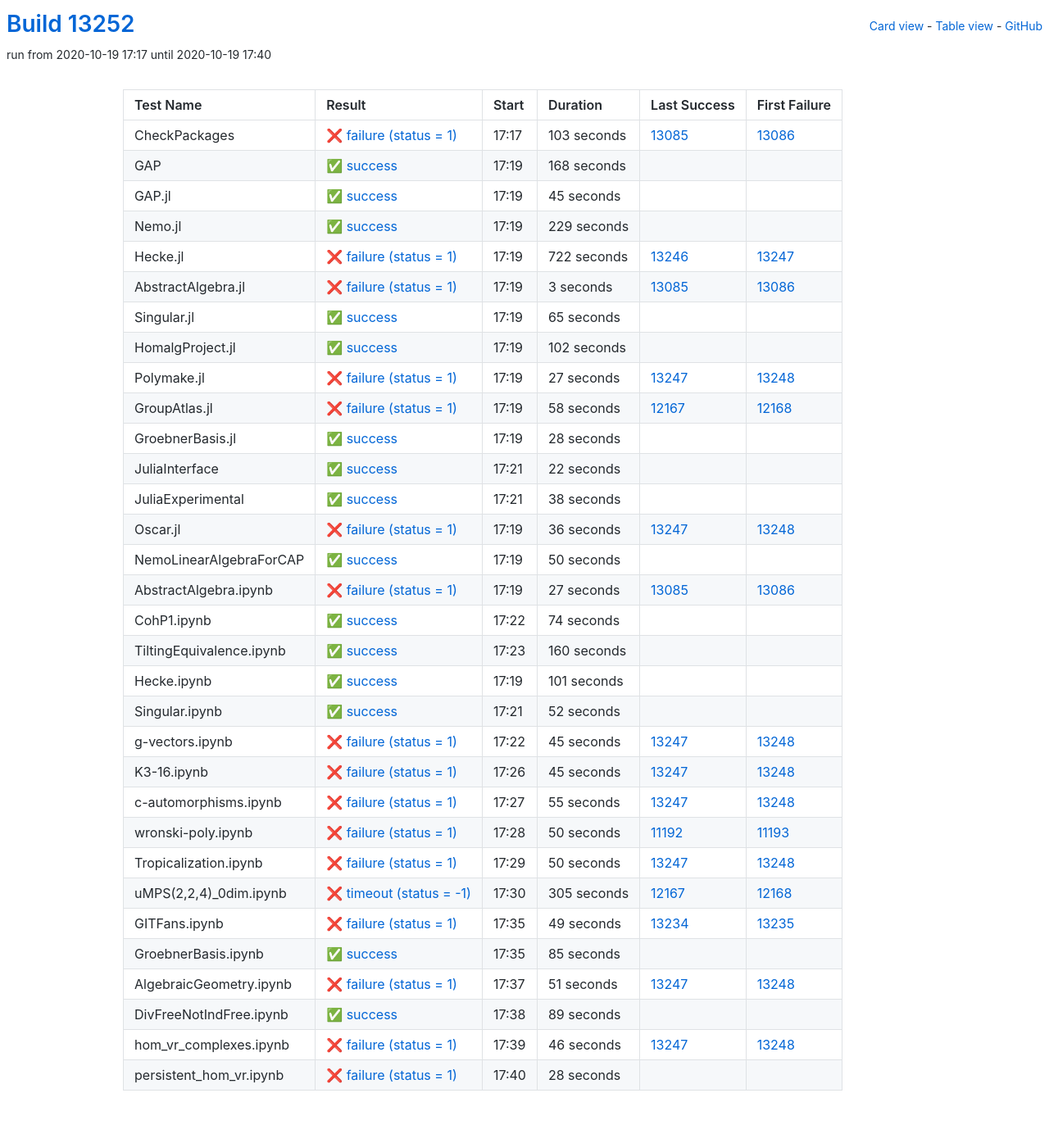
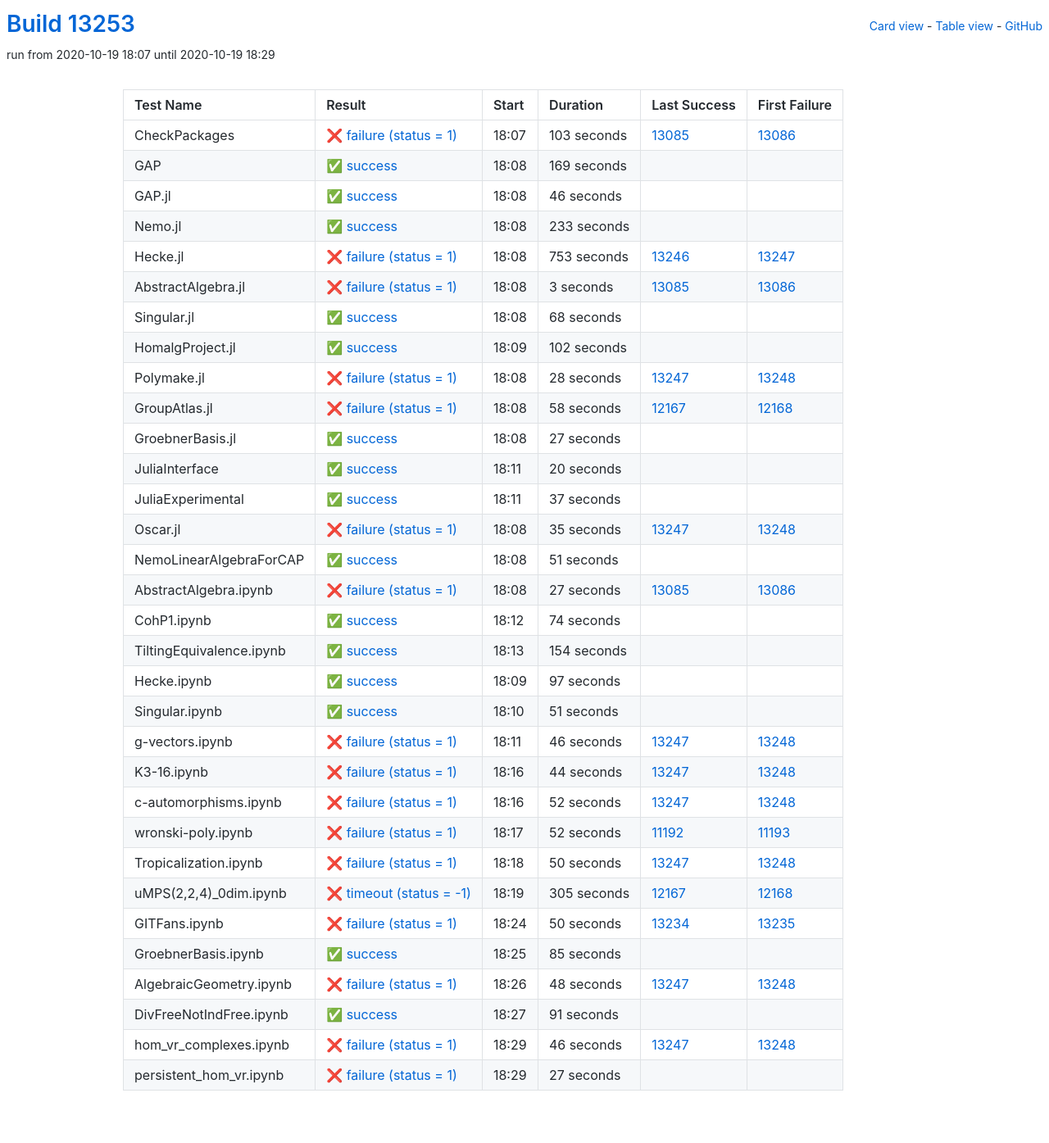
Before and after one commit to oscar-system/oscar-ci-status, a Jekyll site: the page built from table.html, in a window 1280 px wide. Shown: the whole page at 82% size. Built offline with Jekyll 4.4.1, drawn with Linux system fonts in a browser that asks for light colours.

Commit message:
Build #13253

```diff
--- a/_data/ci.yml
+++ b/_data/ci.yml
@@ -1,6 +1,6 @@
 ---
-build: 13252
-build_url: https://oscarci.mathematik.uni-kl.de/job/oscar/13252/
+build: 13253
+build_url: https://oscarci.mathematik.uni-kl.de/job/oscar/13253/
 job: oscar
 organization: oscar-system
 repo: oscar-ci-status
@@ -8,8 +8,8 @@
 tests:
 - name: CheckPackages
   id: checkpackages
-  log: https://oscarci.mathematik.uni-kl.de/job/oscar/13252/artifact/logs/build-13252/CheckPackages.log
-  start: 2020-10-19 17:17
+  log: https://oscarci.mathematik.uni-kl.de/job/oscar/13253/artifact/logs/build-13253/CheckPackages.log
+  start: 2020-10-19 18:07
   success: false
   exitcode: 1
   status: failure
@@ -20,56 +20,56 @@
   first_failure_url: https://oscarci.mathematik.uni-kl.de/job/oscar/13086/
 - name: GAP
   id: gap
-  log: https://oscarci.mathematik.uni-kl.de/job/oscar/13252/artifact/logs/build-13252/GAP.log
-  start: 2020-10-19 17:19
+  log: https://oscarci.mathematik.uni-kl.de/job/oscar/13253/artifact/logs/build-13253/GAP.log
+  start: 2020-10-19 18:08
   success: true
   exitcode: 0
   status: success
-  duration: 168
+  duration: 169
   last_success: false
   last_success_url:
   first_failure: false
   first_failure_url:
 - name: GAP.jl
   id: gap-jl
-  log: https://oscarci.mathematik.uni-kl.de/job/oscar/13252/artifact/logs/build-13252/GAP.jl.log
-  start: 2020-10-19 17:19
+  log: https://oscarci.mathematik.uni-kl.de/job/oscar/13253/artifact/logs/build-13253/GAP.jl.log
+  start: 2020-10-19 18:08
   success: true
   exitcode: 0
   status: success
-  duration: 45
+  duration: 46
   last_success: false
   last_success_url:
   first_failure: false
   first_failure_url:
 - name: Nemo.jl
   id: nemo-jl
-  log: https://oscarci.mathematik.uni-kl.de/job/oscar/13252/artifact/logs/build-13252/Nemo.jl.log
-  start: 2020-10-19 17:19
+  log: https://oscarci.mathematik.uni-kl.de/job/oscar/13253/artifact/logs/build-13253/Nemo.jl.log
+  start: 2020-10-19 18:08
   success: true
   exitcode: 0
   status: success
-  duration: 229
+  duration: 233
   last_success: false
   last_success_url:
   first_failure: false
   first_failure_url:
 - name: Hecke.jl
   id: hecke-jl
-  log: https://oscarci.mathematik.uni-kl.de/job/oscar/13252/artifact/logs/build-13252/Hecke.jl.log
-  start: 2020-10-19 17:19
+  log: https://oscarci.mathematik.uni-kl.de/job/oscar/13253/artifact/logs/build-13253/Hecke.jl.log
+  start: 2020-10-19 18:08
   success: false
   exitcode: 1
   status: failure
-  duration: 722
+  duration: 753
   last_success: 13246
   last_success_url: https://oscarci.mathematik.uni-kl.de/job/oscar/13246/
   first_failure: 13247
   first_failure_url: https://oscarci.mathematik.uni-kl.de/job/oscar/13247/
 - name: AbstractAlgebra.jl
   id: abstractalgebra-jl
-  log: https://oscarci.mathematik.uni-kl.de/job/oscar/13252/artifact/logs/build-13252/AbstractAlgebra.jl.log
-  start: 2020-10-19 17:19
+  log: https://oscarci.mathematik.uni-kl.de/job/oscar/13253/artifact/logs/build-13253/AbstractAlgebra.jl.log
+  start: 2020-10-19 18:08
   success: false
   exitcode: 1
   status: failure
@@ -80,20 +80,20 @@
   first_failure_url: https://oscarci.mathematik.uni-kl.de/job/oscar/13086/
 - name: Singular.jl
   id: singular-jl
-  log: https://oscarci.mathematik.uni-kl.de/job/oscar/13252/artifact/logs/build-13252/Singular.jl.log
-  start: 2020-10-19 17:19
+  log: https://oscarci.mathematik.uni-kl.de/job/oscar/13253/artifact/logs/build-13253/Singular.jl.log
+  start: 2020-10-19 18:08
   success: true
   exitcode: 0
   status: success
-  duration: 65
+  duration: 68
   last_success: false
   last_success_url:
   first_failure: false
   first_failure_url:
 - name: HomalgProject.jl
   id: homalgproject-jl
-  log: https://oscarci.mathematik.uni-kl.de/job/oscar/13252/artifact/logs/build-13252/HomalgProject.jl.log
-  start: 2020-10-19 17:19
+  log: https://oscarci.mathematik.uni-kl.de/job/oscar/13253/artifact/logs/build-13253/HomalgProject.jl.log
+  start: 2020-10-19 18:09
   success: true
   exitcode: 0
   status: success
@@ -104,20 +104,20 @@
   first_failure_url:
 - name: Polymake.jl
   id: polymake-jl
-  log: https://oscarci.mathematik.uni-kl.de/job/oscar/13252/artifact/logs/build-13252/Polymake.jl.log
-  start: 2020-10-19 17:19
+  log: https://oscarci.mathematik.uni-kl.de/job/oscar/13253/artifact/logs/build-13253/Polymake.jl.log
+  start: 2020-10-19 18:08
   success: false
   exitcode: 1
   status: failure
-  duration: 27
+  duration: 28
   last_success: 13247
   last_success_url: https://oscarci.mathematik.uni-kl.de/job/oscar/13247/
   first_failure: 13248
   first_failure_url: https://oscarci.mathematik.uni-kl.de/job/oscar/13248/
 - name: GroupAtlas.jl
   id: groupatlas-jl
-  log: https://oscarci.mathematik.uni-kl.de/job/oscar/13252/artifact/logs/build-13252/GroupAtlas.jl.log
-  start: 2020-10-19 17:19
+  log: https://oscarci.mathematik.uni-kl.de/job/oscar/13253/artifact/logs/build-13253/GroupAtlas.jl.log
+  start: 2020-10-19 18:08
   success: false
   exitcode: 1
   status: failure
@@ -128,68 +128,68 @@
   first_failure_url: https://oscarci.mathematik.uni-kl.de/job/oscar/12168/
 - name: GroebnerBasis.jl
   id: groebnerbasis-jl
-  log: https://oscarci.mathematik.uni-kl.de/job/oscar/13252/artifact/logs/build-13252/GroebnerBasis.jl.log
-  start: 2020-10-19 17:19
+  log: https://oscarci.mathematik.uni-kl.de/job/oscar/13253/artifact/logs/build-13253/GroebnerBasis.jl.log
+  start: 2020-10-19 18:08
   success: true
   exitcode: 0
   status: success
-  duration: 28
+  duration: 27
   last_success: false
   last_success_url:
   first_failure: false
   first_failure_url:
 - name: JuliaInterface
   id: juliainterface
-  log: https://oscarci.mathematik.uni-kl.de/job/oscar/13252/artifact/logs/build-13252/JuliaInterface.log
-  start: 2020-10-19 17:21
+  log: https://oscarci.mathematik.uni-kl.de/job/oscar/13253/artifact/logs/build-13253/JuliaInterface.log
+  start: 2020-10-19 18:11
   success: true
   exitcode: 0
   status: success
-  duration: 22
+  duration: 20
   last_success: false
   last_success_url:
   first_failure: false
   first_failure_url:
 - name: JuliaExperimental
   id: juliaexperimental
-  log: https://oscarci.mathematik.uni-kl.de/job/oscar/13252/artifact/logs/build-13252/JuliaExperimental.log
-  start: 2020-10-19 17:21
+  log: https://oscarci.mathematik.uni-kl.de/job/oscar/13253/artifact/logs/build-13253/JuliaExperimental.log
+  start: 2020-10-19 18:11
   success: true
   exitcode: 0
   status: success
-  duration: 38
+  duration: 37
   last_success: false
   last_success_url:
   first_failure: false
   first_failure_url:
 - name: Oscar.jl
   id: oscar-jl
-  log: https://oscarci.mathematik.uni-kl.de/job/oscar/13252/artifact/logs/build-13252/Oscar.jl.log
-  start: 2020-10-19 17:19
+  log: https://oscarci.mathematik.uni-kl.de/job/oscar/13253/artifact/logs/build-13253/Oscar.jl.log
+  start: 2020-10-19 18:08
   success: false
   exitcode: 1
   status: failure
-  duration: 36
+  duration: 35
   last_success: 13247
   last_success_url: https://oscarci.mathematik.uni-kl.de/job/oscar/13247/
   first_failure: 13248
   first_failure_url: https://oscarci.mathematik.uni-kl.de/job/oscar/13248/
 - name: NemoLinearAlgebraForCAP
   id: nemolinearalgebraforcap
-  log: https://oscarci.mathematik.uni-kl.de/job/oscar/13252/artifact/logs/build-13252/NemoLinearAlgebraForCAP.log
-  start: 2020-10-19 17:19
+  log: https://oscarci.mathematik.uni-kl.de/job/oscar/13253/artifact/logs/build-13253/NemoLinearAlgebraForCAP.log
+  start: 2020-10-19 18:08
   success: true
   exitcode: 0
   status: success
-  duration: 50
+  duration: 51
   last_success: false
   last_success_url:
   first_failure: false
   first_failure_url:
 - name: AbstractAlgebra.ipynb
   id: abstractalgebra-ipynb
-  log: https://oscarci.mathematik.uni-kl.de/job/oscar/13252/artifact/logs/build-13252/AbstractAlgebra.ipynb.log
-  start: 2020-10-19 17:19
+  log: https://oscarci.mathematik.uni-kl.de/job/oscar/13253/artifact/logs/build-13253/AbstractAlgebra.ipynb.log
+  start: 2020-10-19 18:08
   success: false
   exitcode: 1
   status: failure
@@ -200,8 +200,8 @@
   first_failure_url: https://oscarci.mathematik.uni-kl.de/job/oscar/13086/
 - name: CohP1.ipynb
   id: cohp1-ipynb
-  log: https://oscarci.mathematik.uni-kl.de/job/oscar/13252/artifact/logs/build-13252/CohP1.ipynb.log
-  start: 2020-10-19 17:22
+  log: https://oscarci.mathematik.uni-kl.de/job/oscar/13253/artifact/logs/build-13253/CohP1.ipynb.log
+  start: 2020-10-19 18:12
   success: true
   exitcode: 0
   status: success
@@ -212,92 +212,92 @@
   first_failure_url:
 - name: TiltingEquivalence.ipynb
   id: tiltingequivalence-ipynb
-  log: https://oscarci.mathematik.uni-kl.de/job/oscar/13252/artifact/logs/build-13252/TiltingEquivalence.ipynb.log
-  start: 2020-10-19 17:23
+  log: https://oscarci.mathematik.uni-kl.de/job/oscar/13253/artifact/logs/build-13253/TiltingEquivalence.ipynb.log
+  start: 2020-10-19 18:13
   success: true
   exitcode: 0
   status: success
-  duration: 160
+  duration: 154
   last_success: false
   last_success_url:
   first_failure: false
   first_failure_url:
 - name: Hecke.ipynb
   id: hecke-ipynb
-  log: https://oscarci.mathematik.uni-kl.de/job/oscar/13252/artifact/logs/build-13252/Hecke.ipynb.log
-  start: 2020-10-19 17:19
+  log: https://oscarci.mathematik.uni-kl.de/job/oscar/13253/artifact/logs/build-13253/Hecke.ipynb.log
+  start: 2020-10-19 18:09
   success: true
   exitcode: 0
   status: success
-  duration: 101
+  duration: 97
   last_success: false
   last_success_url:
   first_failure: false
   first_failure_url:
 - name: Singular.ipynb
   id: singular-ipynb
-  log: https://oscarci.mathematik.uni-kl.de/job/oscar/13252/artifact/logs/build-13252/Singular.ipynb.log
-  start: 2020-10-19 17:21
+  log: https://oscarci.mathematik.uni-kl.de/job/oscar/13253/artifact/logs/build-13253/Singular.ipynb.log
+  start: 2020-10-19 18:10
   success: true
   exitcode: 0
   status: success
-  duration: 52
+  duration: 51
   last_success: false
   last_success_url:
   first_failure: false
   first_failure_url:
 - name: g-vectors.ipynb
   id: g-vectors-ipynb
-  log: https://oscarci.mathematik.uni-kl.de/job/oscar/13252/artifact/logs/build-13252/g-vectors.ipynb.log
-  start: 2020-10-19 17:22
+  log: https://oscarci.mathematik.uni-kl.de/job/oscar/13253/artifact/logs/build-13253/g-vectors.ipynb.log
+  start: 2020-10-19 18:11
   success: false
   exitcode: 1
   status: failure
-  duration: 45
+  duration: 46
   last_success: 13247
   last_success_url: https://oscarci.mathematik.uni-kl.de/job/oscar/13247/
   first_failure: 13248
   first_failure_url: https://oscarci.mathematik.uni-kl.de/job/oscar/13248/
 - name: K3-16.ipynb
   id: k3-16-ipynb
-  log: https://oscarci.mathematik.uni-kl.de/job/oscar/13252/artifact/logs/build-13252/K3-16.ipynb.log
-  start: 2020-10-19 17:26
+  log: https://oscarci.mathematik.uni-kl.de/job/oscar/13253/artifact/logs/build-13253/K3-16.ipynb.log
+  start: 2020-10-19 18:16
   success: false
   exitcode: 1
   status: failure
-  duration: 45
+  duration: 44
   last_success: 13247
   last_success_url: https://oscarci.mathematik.uni-kl.de/job/oscar/13247/
   first_failure: 13248
   first_failure_url: https://oscarci.mathematik.uni-kl.de/job/oscar/13248/
 - name: c-automorphisms.ipynb
   id: c-automorphisms-ipynb
-  log: https://oscarci.mathematik.uni-kl.de/job/oscar/13252/artifact/logs/build-13252/c-automorphisms.ipynb.log
-  start: 2020-10-19 17:27
+  log: https://oscarci.mathematik.uni-kl.de/job/oscar/13253/artifact/logs/build-13253/c-automorphisms.ipynb.log
+  start: 2020-10-19 18:16
   success: false
   exitcode: 1
   status: failure
-  duration: 55
+  duration: 52
   last_success: 13247
   last_success_url: https://oscarci.mathematik.uni-kl.de/job/oscar/13247/
   first_failure: 13248
   first_failure_url: https://oscarci.mathematik.uni-kl.de/job/oscar/13248/
 - name: wronski-poly.ipynb
   id: wronski-poly-ipynb
-  log: https://oscarci.mathematik.uni-kl.de/job/oscar/13252/artifact/logs/build-13252/wronski-poly.ipynb.log
-  start: 2020-10-19 17:28
+  log: https://oscarci.mathematik.uni-kl.de/job/oscar/13253/artifact/logs/build-13253/wronski-poly.ipynb.log
+  start: 2020-10-19 18:17
   success: false
   exitcode: 1
   status: failure
-  duration: 50
+  duration: 52
   last_success: 11192
   last_success_url: https://oscarci.mathematik.uni-kl.de/job/oscar/11192/
   first_failure: 11193
   first_failure_url: https://oscarci.mathematik.uni-kl.de/job/oscar/11193/
 - name: Tropicalization.ipynb
   id: tropicalization-ipynb
-  log: https://oscarci.mathematik.uni-kl.de/job/oscar/13252/artifact/logs/build-13252/Tropicalization.ipynb.log
-  start: 2020-10-19 17:29
+  log: https://oscarci.mathematik.uni-kl.de/job/oscar/13253/artifact/logs/build-13253/Tropicalization.ipynb.log
+  start: 2020-10-19 18:18
   success: false
   exitcode: 1
   status: failure
@@ -308,8 +308,8 @@
   first_failure_url: https://oscarci.mathematik.uni-kl.de/job/oscar/13248/
 - name: uMPS(2,2,4)_0dim.ipynb
   id: umps-2-2-4-0dim-ipynb
-  log: https://oscarci.mathematik.uni-kl.de/job/oscar/13252/artifact/logs/build-13252/uMPS-2-2-4-_0dim.ipynb.log
-  start: 2020-10-19 17:30
+  log: https://oscarci.mathematik.uni-kl.de/job/oscar/13253/artifact/logs/build-13253/uMPS-2-2-4-_0dim.ipynb.log
+  start: 2020-10-19 18:19
   success: false
   exitcode: -1
   status: timeout
@@ -320,20 +320,20 @@
   first_failure_url: https://oscarci.mathematik.uni-kl.de/job/oscar/12168/
 - name: GITFans.ipynb
   id: gitfans-ipynb
-  log: https://oscarci.mathematik.uni-kl.de/job/oscar/13252/artifact/logs/build-13252/GITFans.ipynb.log
-  start: 2020-10-19 17:35
+  log: https://oscarci.mathematik.uni-kl.de/job/oscar/13253/artifact/logs/build-13253/GITFans.ipynb.log
+  start: 2020-10-19 18:24
   success: false
   exitcode: 1
   status: failure
-  duration: 49
+  duration: 50
   last_success: 13234
   last_success_url: https://oscarci.mathematik.uni-kl.de/job/oscar/13234/
   first_failure: 13235
   first_failure_url: https://oscarci.mathematik.uni-kl.de/job/oscar/13235/
 - name: GroebnerBasis.ipynb
   id: groebnerbasis-ipynb
-  log: https://oscarci.mathematik.uni-kl.de/job/oscar/13252/artifact/logs/build-13252/GroebnerBasis.ipynb.log
-  start: 2020-10-19 17:35
+  log: https://oscarci.mathematik.uni-kl.de/job/oscar/13253/artifact/logs/build-13253/GroebnerBasis.ipynb.log
+  start: 2020-10-19 18:25
   success: true
   exitcode: 0
   status: success
@@ -344,32 +344,32 @@
   first_failure_url:
 - name: AlgebraicGeometry.ipynb
   id: algebraicgeometry-ipynb
-  log: https://oscarci.mathematik.uni-kl.de/job/oscar/13252/artifact/logs/build-13252/AlgebraicGeometry.ipynb.log
-  start: 2020-10-19 17:37
+  log: https://oscarci.mathematik.uni-kl.de/job/oscar/13253/artifact/logs/build-13253/AlgebraicGeometry.ipynb.log
+  start: 2020-10-19 18:26
   success: false
   exitcode: 1
   status: failure
-  duration: 51
+  duration: 48
   last_success: 13247
   last_success_url: https://oscarci.mathematik.uni-kl.de/job/oscar/13247/
   first_failure: 13248
   first_failure_url: https://oscarci.mathematik.uni-kl.de/job/oscar/13248/
 - name: DivFreeNotIndFree.ipynb
   id: divfreenotindfree-ipynb
-  log: https://oscarci.mathematik.uni-kl.de/job/oscar/13252/artifact/logs/build-13252/DivFreeNotIndFree.ipynb.log
-  start: 2020-10-19 17:38
+  log: https://oscarci.mathematik.uni-kl.de/job/oscar/13253/artifact/logs/build-13253/DivFreeNotIndFree.ipynb.log
+  start: 2020-10-19 18:27
   success: true
   exitcode: 0
   status: success
-  duration: 89
+  duration: 91
   last_success: false
   last_success_url:
   first_failure: false
   first_failure_url:
 - name: hom_vr_complexes.ipynb
   id: hom-vr-complexes-ipynb
-  log: https://oscarci.mathematik.uni-kl.de/job/oscar/13252/artifact/logs/build-13252/hom_vr_complexes.ipynb.log
-  start: 2020-10-19 17:39
+  log: https://oscarci.mathematik.uni-kl.de/job/oscar/13253/artifact/logs/build-13253/hom_vr_complexes.ipynb.log
+  start: 2020-10-19 18:29
   success: false
   exitcode: 1
   status: failure
@@ -380,12 +380,12 @@
   first_failure_url: https://oscarci.mathematik.uni-kl.de/job/oscar/13248/
 - name: persistent_hom_vr.ipynb
   id: persistent-hom-vr-ipynb
-  log: https://oscarci.mathematik.uni-kl.de/job/oscar/13252/artifact/logs/build-13252/persistent_hom_vr.ipynb.log
-  start: 2020-10-19 17:40
+  log: https://oscarci.mathematik.uni-kl.de/job/oscar/13253/artifact/logs/build-13253/persistent_hom_vr.ipynb.log
+  start: 2020-10-19 18:29
   success: false
   exitcode: 1
   status: failure
-  duration: 28
+  duration: 27
   last_success: false
   last_success_url:
   first_failure: false
```
Also changed, not shown: README.md.
